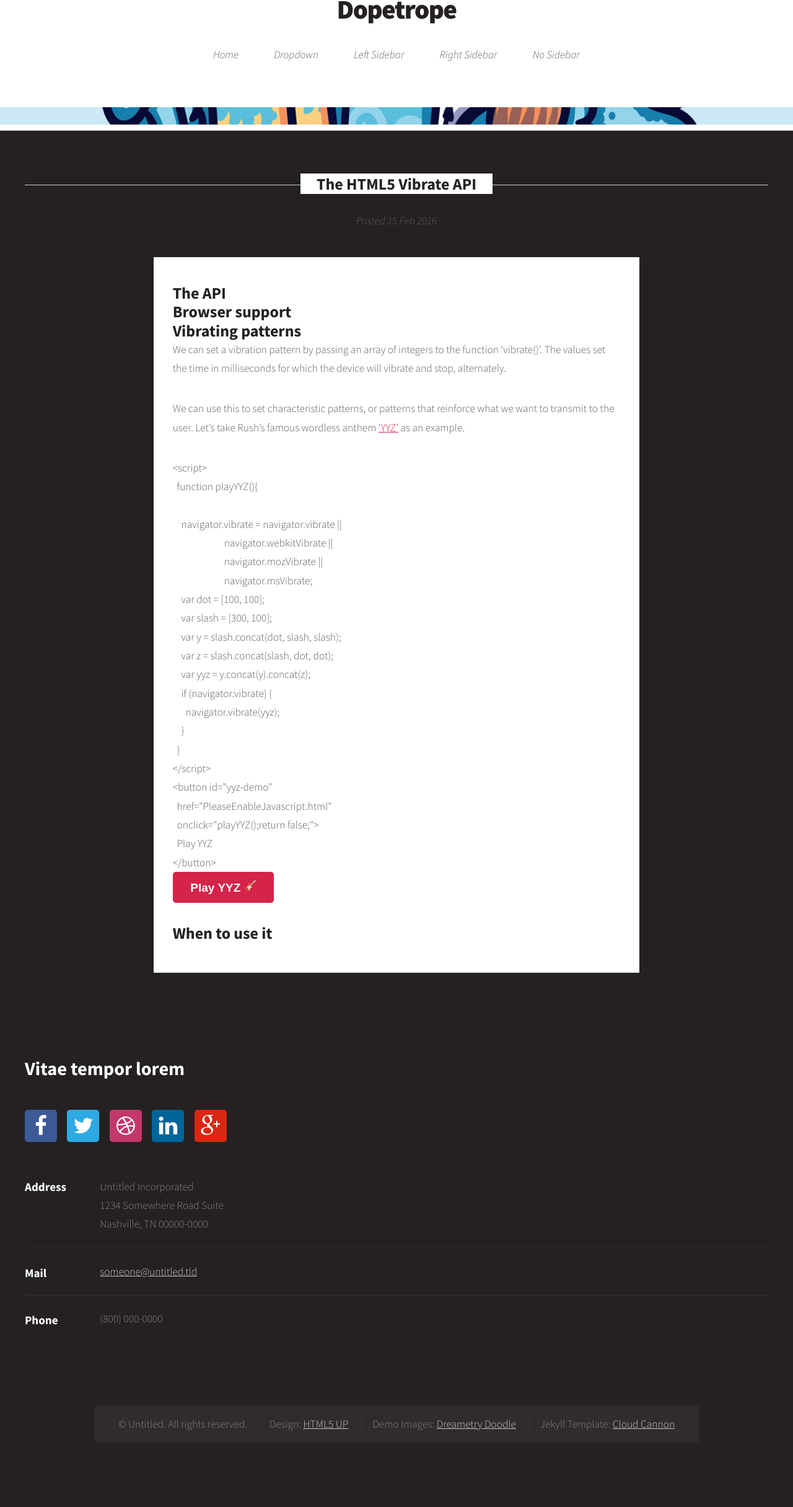
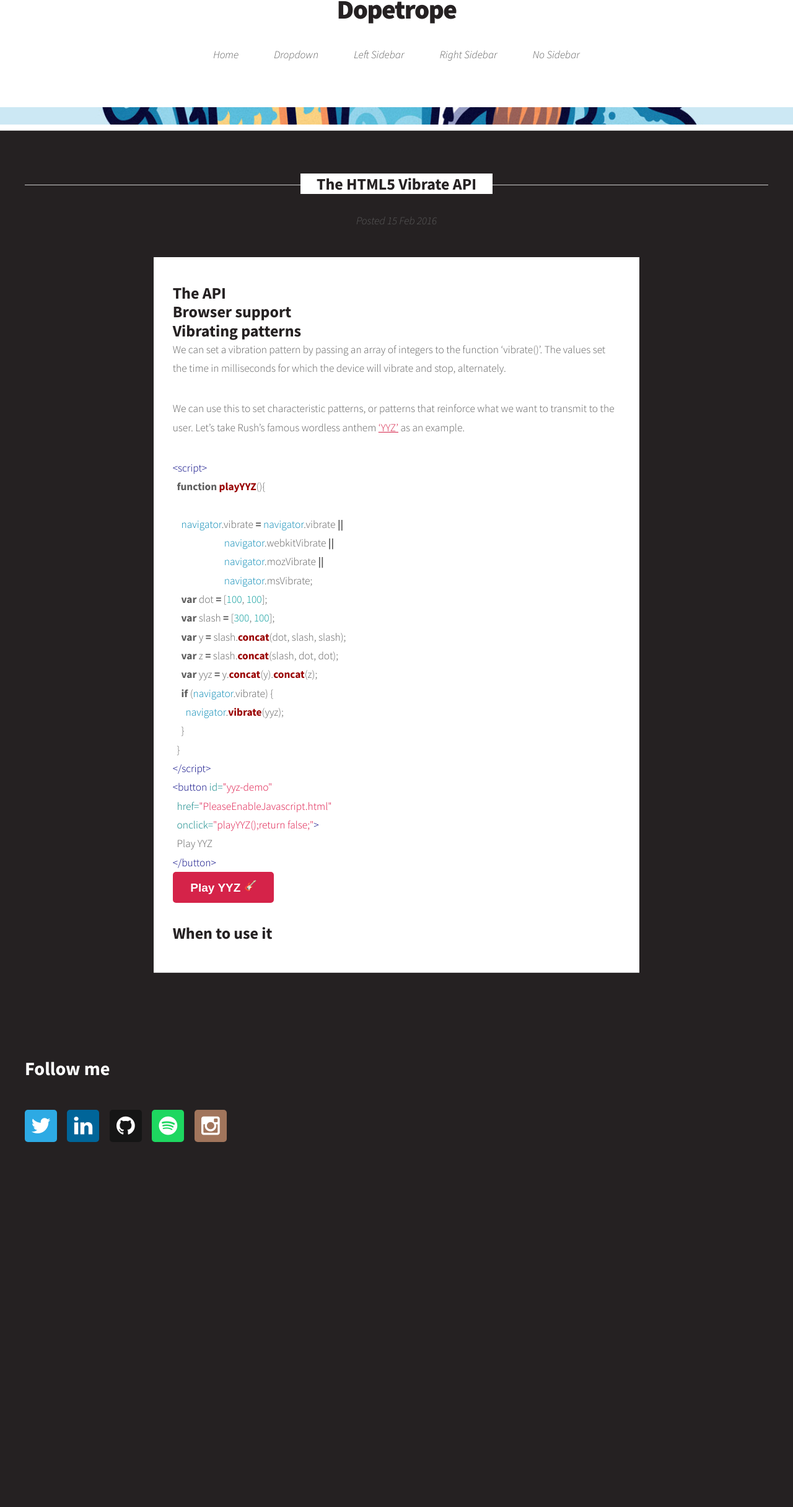
Before and after one commit to eduramirezh/outdated-blog, a Jekyll site: the page built from _posts/2016-02-15-the-html5-vibrate-api.markdown, in a window 1280 px wide. Shown: the whole page at 62% size. Built offline with Jekyll 4.4.1, drawn with Linux system fonts in a browser that asks for light colours; emoji names are drawn with the system emoji font; after the commit the page ends 2019 px from its top, so only the background shows below that.

Commit message:
homepage almost ready

```diff
--- a/_includes/blog.html
+++ b/_includes/blog.html
@@ -2,9 +2,6 @@
   <div class="12u">
     <!-- Blog -->
     <section>
-      <header class="major">
-        <h2>The Blog</h2>
-      </header>
       <div class="row">
         {% for post in site.posts offset: 0 limit: 2 %}
           <div class="6u">
--- a/_includes/footer.html
+++ b/_includes/footer.html
@@ -5,15 +5,17 @@
       <div class="12u">
         <section>
           <header>
-            <h2>Vitae tempor lorem</h2>
+            <h2>Follow me</h2>
           </header>
           <ul class="social">
-            <li><a class="icon fa-facebook" href="#"><span class="label">Facebook</span></a></li>
-            <li><a class="icon fa-twitter" href="#"><span class="label">Twitter</span></a></li>
-            <li><a class="icon fa-dribbble" href="#"><span class="label">Dribbble</span></a></li>
-            <li><a class="icon fa-linkedin" href="#"><span class="label">LinkedIn</span></a></li>
-            <li><a class="icon fa-google-plus" href="#"><span class="label">Google+</span></a></li>
+            <li><a class="icon fa-twitter" href="http://twitter.com/{{site.twitter_username}}"><span class="label">Twitter</span></a></li>
+            <li><a class="icon fa-linkedin" href="http://linkedin.com/{{site.linkedin_id}}"><span class="label">LinkedIn</span></a></li>
+            <li><a class="icon fa-github" href="http://github.com/{{site.github_username}}"><span class="label">Github</span></a></li>
+            <li><a class="icon fa-spotify" href="http://open.spotify.com/artist/4R6ApsFDCgq0nH0K5U9uj8"><span class="label">Spotify</span></a></li>
+            <li><a class="icon fa-instagram" href="http://instagram.com/{{site.instagram}}"><span class="label">Instagram</span></a></li>
+            <!--<li><a class="icon fa-spotify" href="http://linkedin.com/{{site.linkedin_id}}"><span class="label">Medium</span></a></li>-->
           </ul>
+<!--
           <ul class="contact">
             <li>
               <h3>Address</h3>
@@ -31,7 +33,7 @@
               <h3>Phone</h3>
               <p>(800) 000-0000</p>
             </li>
-          </ul>
+          </ul>-->
         </section>
       </div>
     </div>
@@ -39,6 +41,7 @@
       <div class="12u">
 
         <!-- Copyright -->
+<!--
         <div id="copyright">
           <ul class="links">
             <li>&copy; Untitled. All rights reserved.</li><li>Design: <a href="http://html5up.net">HTML5 UP</a></li>
@@ -46,6 +49,7 @@
             <li> Jekyll Template: <a href="http://cloudcannon.com">Cloud Cannon</a></li>
           </ul>
         </div>
+-->
 
       </div>
     </div>
--- a/_includes/header.html
+++ b/_includes/header.html
@@ -38,6 +38,7 @@ Free for personal and commercial use under the CCA 3.0 license (html5up.net/lice
       <link rel="stylesheet" href="{{ site.url }}{{ site.baseurl }}/assets/css/skel.css" />
       <link rel="stylesheet" href="{{ site.url }}{{ site.baseurl }}/assets/css/style.css" />
       <link rel="stylesheet" href="{{ site.url }}{{ site.baseurl }}/assets/css/style-desktop.css" />
+      <link rel="stylesheet" href="{{ site.url }}{{ site.baseurl }}/assets/css/syntax.css" />
     </noscript>
     <!--[if lte IE 8]><link rel="stylesheet" href="{{ site.baseurl }}/assets/css/ie/v8.css" /><![endif]-->
   </head>
--- a/_includes/header_landing.html
+++ b/_includes/header_landing.html
@@ -4,7 +4,7 @@
     <!-- Banner -->
     <section id="banner">
       <header>
-        <h2>This is Eduardo Ramírez blog</h2>
+        <h2>This is Eduardo Ramírez' blog</h2>
         <p>Software engineer at <a href="http://nnodes.com">Nnodes</a> by day. <a href="https://play.spotify.com/artist/4R6ApsFDCgq0nH0K5U9uj8">Hotel Julieta</a>'s bassist by night.</p>
       </header>
     </section>
--- a/_layouts/post.html
+++ b/_layouts/post.html
@@ -27,3 +27,4 @@
     </div>
   </div>
   {% include footer.html %}
+  <link rel="stylesheet" type="text/css" href="/assets/css/syntax.css">
--- a/assets/css/style.css
+++ b/assets/css/style.css
@@ -601,6 +601,11 @@ ul.social li a.fa-tumblr			{ background: #2b4661; }
 ul.social li a.fa-tumblr:hover		{ background: #3b5671; }
 ul.social li a.fa-google-plus		{ background: #da2713; }
 ul.social li a.fa-google-plus:hover	{ background: #ea3723; }
+ul.social li a.fa-spotify		{ background: #1ed760; }
+ul.social li a.fa-spotify:hover	{ background: #21d962; }
+ul.social li a.fa-github		{ background: #151515; }
+ul.social li a.fa-github:hover	{ background: #181818; }
+ul.social li a.fa-instagram		{ background: #A1755C; }
 
 ol
 {
--- /dev/null
+++ b/assets/css/syntax.css
@@ -0,0 +1,60 @@
+.highlight  { background: #ffffff; }
+.highlight .c { color: #999988; font-style: italic } /* Comment */
+.highlight .err { color: #a61717; background-color: #e3d2d2 } /* Error */
+.highlight .k { font-weight: bold } /* Keyword */
+.highlight .o { font-weight: bold } /* Operator */
+.highlight .cm { color: #999988; font-style: italic } /* Comment.Multiline */
+.highlight .cp { color: #999999; font-weight: bold } /* Comment.Preproc */
+.highlight .c1 { color: #999988; font-style: italic } /* Comment.Single */
+.highlight .cs { color: #999999; font-weight: bold; font-style: italic } /* Comment.Special */
+.highlight .gd { color: #000000; background-color: #ffdddd } /* Generic.Deleted */
+.highlight .gd .x { color: #000000; background-color: #ffaaaa } /* Generic.Deleted.Specific */
+.highlight .ge { font-style: italic } /* Generic.Emph */
+.highlight .gr { color: #aa0000 } /* Generic.Error */
+.highlight .gh { color: #999999 } /* Generic.Heading */
+.highlight .gi { color: #000000; background-color: #ddffdd } /* Generic.Inserted */
+.highlight .gi .x { color: #000000; background-color: #aaffaa } /* Generic.Inserted.Specific */
+.highlight .go { color: #888888 } /* Generic.Output */
+.highlight .gp { color: #555555 } /* Generic.Prompt */
+.highlight .gs { font-weight: bold } /* Generic.Strong */
+.highlight .gu { color: #aaaaaa } /* Generic.Subheading */
+.highlight .gt { color: #aa0000 } /* Generic.Traceback */
+.highlight .kc { font-weight: bold } /* Keyword.Constant */
+.highlight .kd { font-weight: bold } /* Keyword.Declaration */
+.highlight .kp { font-weight: bold } /* Keyword.Pseudo */
+.highlight .kr { font-weight: bold } /* Keyword.Reserved */
+.highlight .kt { color: #445588; font-weight: bold } /* Keyword.Type */
+.highlight .m { color: #009999 } /* Literal.Number */
+.highlight .s { color: #d14 } /* Literal.String */
+.highlight .na { color: #008080 } /* Name.Attribute */
+.highlight .nb { color: #0086B3 } /* Name.Builtin */
+.highlight .nc { color: #445588; font-weight: bold } /* Name.Class */
+.highlight .no { color: #008080 } /* Name.Constant */
+.highlight .ni { color: #800080 } /* Name.Entity */
+.highlight .ne { color: #990000; font-weight: bold } /* Name.Exception */
+.highlight .nf { color: #990000; font-weight: bold } /* Name.Function */
+.highlight .nn { color: #555555 } /* Name.Namespace */
+.highlight .nt { color: #000080 } /* Name.Tag */
+.highlight .nv { color: #008080 } /* Name.Variable */
+.highlight .ow { font-weight: bold } /* Operator.Word */
+.highlight .w { color: #bbbbbb } /* Text.Whitespace */
+.highlight .mf { color: #009999 } /* Literal.Number.Float */
+.highlight .mh { color: #009999 } /* Literal.Number.Hex */
+.highlight .mi { color: #009999 } /* Literal.Number.Integer */
+.highlight .mo { color: #009999 } /* Literal.Number.Oct */
+.highlight .sb { color: #d14 } /* Literal.String.Backtick */
+.highlight .sc { color: #d14 } /* Literal.String.Char */
+.highlight .sd { color: #d14 } /* Literal.String.Doc */
+.highlight .s2 { color: #d14 } /* Literal.String.Double */
+.highlight .se { color: #d14 } /* Literal.String.Escape */
+.highlight .sh { color: #d14 } /* Literal.String.Heredoc */
+.highlight .si { color: #d14 } /* Literal.String.Interpol */
+.highlight .sx { color: #d14 } /* Literal.String.Other */
+.highlight .sr { color: #009926 } /* Literal.String.Regex */
+.highlight .s1 { color: #d14 } /* Literal.String.Single */
+.highlight .ss { color: #990073 } /* Literal.String.Symbol */
+.highlight .bp { color: #999999 } /* Name.Builtin.Pseudo */
+.highlight .vc { color: #008080 } /* Name.Variable.Class */
+.highlight .vg { color: #008080 } /* Name.Variable.Global */
+.highlight .vi { color: #008080 } /* Name.Variable.Instance */
+.highlight .il { color: #009999 } /* Literal.Number.Integer.Long */
```
Also changed, not shown: assets/js/init.js (indentation only).
